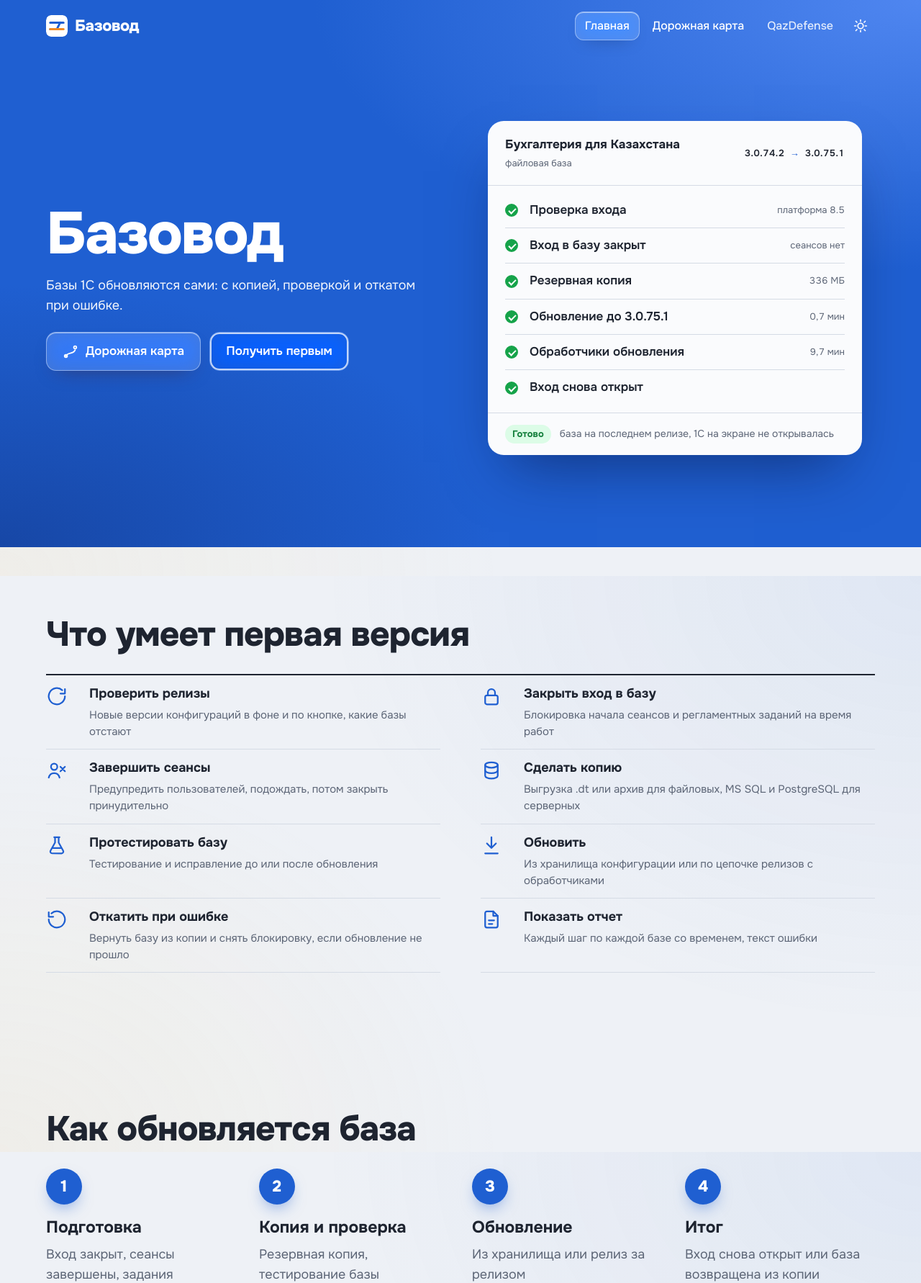
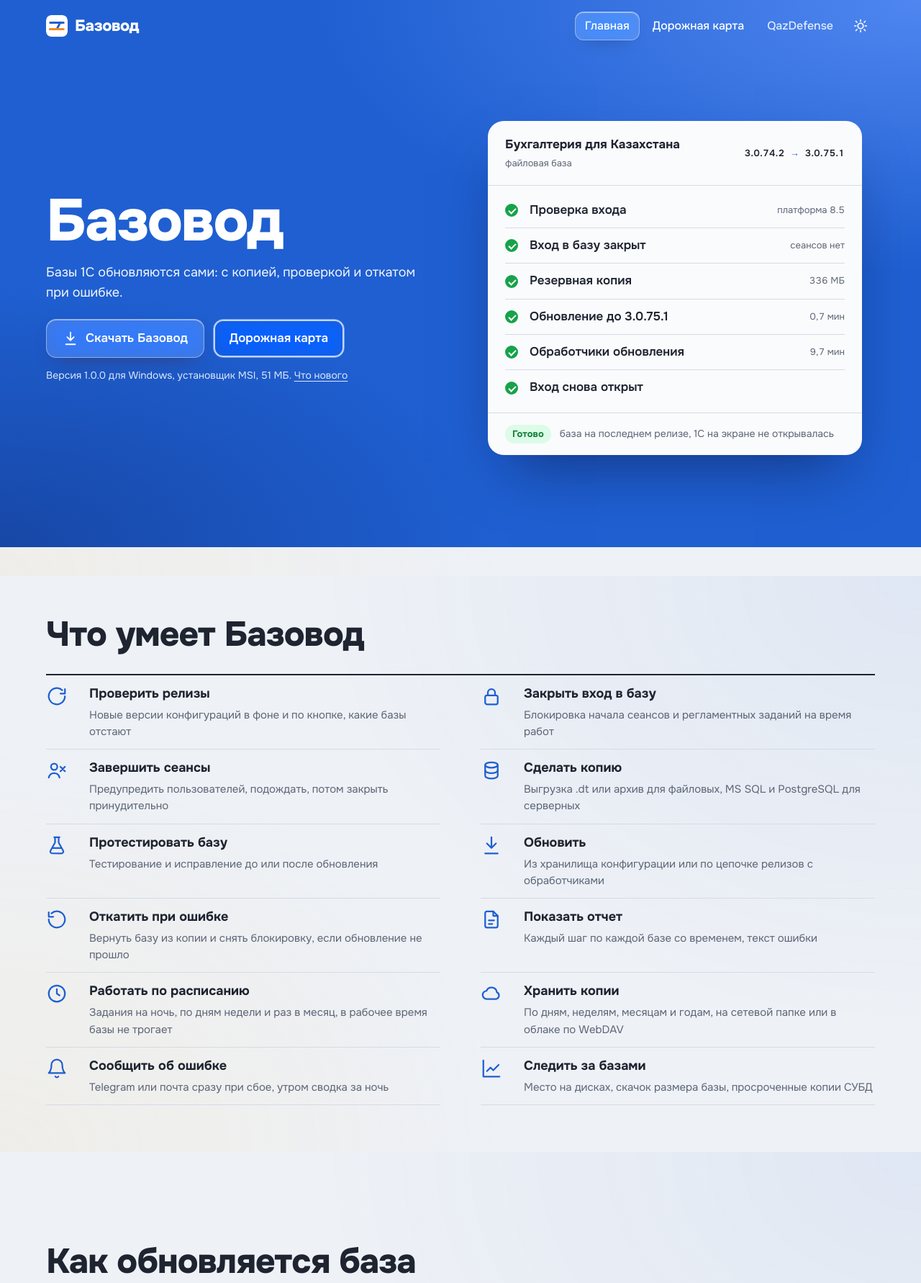
Before and after one commit to qazdefense/qazdefense.github.io, a web app: file public/bazovod/index.html in a window 1280 px wide. Shown: the top 1782 px of the page at 72% size. Run offline with its HTML, style and script files only (its server is not run), Linux system fonts and the light colour scheme.

Commit message:
Базовод 1.0.0: скачивание с сайта, карта после выпуска

```diff
--- a/public/bazovod/assets/site.css
+++ b/public/bazovod/assets/site.css
@@ -1396,3 +1396,6 @@ html.i18n-wait body, html.lang-fade body { opacity: 0; }
 @keyframes rcspin { to { transform: rotate(360deg); } }
 @media (max-width: 900px) { .runcard { margin-bottom: 48px; } }
 @media (max-width: 480px) { .rc-head { flex-direction: column; align-items: flex-start; } .rc-steps, .rc-head, .rc-foot { padding-left: 18px; padding-right: 18px; } }
+
+.hero-text .ver { margin: 14px 0 0; font-size: 14px; opacity: .85; }
+.hero-text .ver a { color: inherit; text-underline-offset: 3px; }
--- a/public/bazovod/index.html
+++ b/public/bazovod/index.html
@@ -13,7 +13,7 @@
 <link rel="preconnect" href="https://fonts.googleapis.com">
 <link rel="preconnect" href="https://fonts.gstatic.com" crossorigin>
 <link rel="stylesheet" href="https://fonts.googleapis.com/css2?family=Onest:wght@400;500;600;700;800&display=swap">
-<link rel="stylesheet" href="assets/site.css?v=1">
+<link rel="stylesheet" href="assets/site.css?v=2">
 <script>try{var t=localStorage.getItem("theme");if(t)document.documentElement.dataset.theme=t}catch(e){}</script>
 </head>
 <body class="page-flow">
@@ -37,12 +37,13 @@
         <h1>Базовод</h1>
         <p class="lead">Базы 1С обновляются сами: с копией, проверкой и откатом при ошибке.</p>
         <div class="stores">
-          <a class="store" href="roadmap.html">
-            <svg viewBox="0 0 24 24" aria-hidden="true"><g fill="none" stroke="currentColor" stroke-width="2" stroke-linecap="round" stroke-linejoin="round"><path d="M5 19c3-6 11-2 14-9"/><circle cx="5" cy="19" r="2"/><circle cx="19" cy="6" r="2"/></g></svg>
-            Дорожная карта
+          <a class="store" href="https://github.com/qazdefense/bazovod-releases/releases/latest/download/Bazovod.msi">
+            <svg viewBox="0 0 24 24" aria-hidden="true"><path d="M12 3v12M7 10l5 5 5-5M5 21h14" fill="none" stroke="currentColor" stroke-width="2" stroke-linecap="round" stroke-linejoin="round"/></svg>
+            Скачать Базовод
           </a>
-          <a class="store ghost" href="/contacts#form">Получить первым</a>
+          <a class="store ghost" href="roadmap.html">Дорожная карта</a>
         </div>
+        <p class="ver">Версия 1.0.0 для Windows, установщик MSI, 51 МБ. <a href="https://github.com/qazdefense/bazovod-releases/releases/latest">Что нового</a></p>
       </div>
       <figure class="runcard" aria-label="Как Базовод обновляет одну базу: шаги по порядку">
         <div class="rc-head">
@@ -64,7 +65,7 @@
 
   <section class="flow-block reveal" id="features">
     <div class="wrap">
-      <h2>Что умеет первая версия</h2>
+      <h2>Что умеет Базовод</h2>
       <div class="tasks">
         <div class="task">
           <svg viewBox="0 0 24 24" fill="none" stroke="currentColor" stroke-width="1.8" stroke-linecap="round" stroke-linejoin="round" aria-hidden="true"><path d="M21 12a9 9 0 1 1-3-6.7"/><path d="M21 4v5h-5"/></svg>
@@ -98,6 +99,22 @@
           <svg viewBox="0 0 24 24" fill="none" stroke="currentColor" stroke-width="1.8" stroke-linecap="round" stroke-linejoin="round" aria-hidden="true"><path d="M14 3H7a2 2 0 0 0-2 2v14a2 2 0 0 0 2 2h10a2 2 0 0 0 2-2V8z"/><path d="M14 3v5h5M9 13h6M9 17h4"/></svg>
           <div><h3>Показать отчет</h3><p>Каждый шаг по каждой базе со временем, текст ошибки</p></div>
         </div>
+        <div class="task">
+          <svg viewBox="0 0 24 24" fill="none" stroke="currentColor" stroke-width="1.8" stroke-linecap="round" stroke-linejoin="round" aria-hidden="true"><circle cx="12" cy="12" r="9"/><path d="M12 7v5l3 2"/></svg>
+          <div><h3>Работать по расписанию</h3><p>Задания на ночь, по дням недели и раз в месяц, в рабочее время базы не трогает</p></div>
+        </div>
+        <div class="task">
+          <svg viewBox="0 0 24 24" fill="none" stroke="currentColor" stroke-width="1.8" stroke-linecap="round" stroke-linejoin="round" aria-hidden="true"><path d="M7 18a4.5 4.5 0 0 1-.5-9 6 6 0 0 1 11.5 1.5A4 4 0 0 1 17.5 18z"/></svg>
+          <div><h3>Хранить копии</h3><p>По дням, неделям, месяцам и годам, на сетевой папке или в облаке по WebDAV</p></div>
+        </div>
+        <div class="task">
+          <svg viewBox="0 0 24 24" fill="none" stroke="currentColor" stroke-width="1.8" stroke-linecap="round" stroke-linejoin="round" aria-hidden="true"><path d="M18 8a6 6 0 0 0-12 0c0 7-3 9-3 9h18s-3-2-3-9"/><path d="M13.7 21a2 2 0 0 1-3.4 0"/></svg>
+          <div><h3>Сообщить об ошибке</h3><p>Telegram или почта сразу при сбое, утром сводка за ночь</p></div>
+        </div>
+        <div class="task">
+          <svg viewBox="0 0 24 24" fill="none" stroke="currentColor" stroke-width="1.8" stroke-linecap="round" stroke-linejoin="round" aria-hidden="true"><path d="M3 3v18h18"/><path d="M7 15l4-4 3 3 6-6"/></svg>
+          <div><h3>Следить за базами</h3><p>Место на дисках, скачок размера базы, просроченные копии СУБД</p></div>
+        </div>
       </div>
     </div>
   </section>
@@ -127,16 +144,16 @@
   <section class="flow-block band finale reveal" id="end">
     <div class="wrap finale-grid">
       <div class="finale-text">
-        <h2>Получить первым</h2>
+        <h2>Установить</h2>
         <ol class="finale-steps">
-          <li><span class="fi"><svg viewBox="0 0 24 24" fill="none" stroke="currentColor" stroke-width="2" stroke-linecap="round" stroke-linejoin="round" aria-hidden="true"><path d="M4 6h16v12H4z"/><path d="M4 7l8 6 8-6"/></svg></span><div><b>Оставьте контакты</b><span>Форма на сайте QazDefense</span></div></li>
-          <li><span class="fi"><svg viewBox="0 0 24 24" fill="none" stroke="currentColor" stroke-width="2" stroke-linecap="round" stroke-linejoin="round" aria-hidden="true"><path d="M12 3v12M7 10l5 5 5-5M5 21h14"/></svg></span><div><b>Получите первую версию</b><span>Когда закроем этап 0.2</span></div></li>
-          <li><span class="fi"><svg viewBox="0 0 24 24" fill="none" stroke="currentColor" stroke-width="2" stroke-linecap="round" stroke-linejoin="round" aria-hidden="true"><circle cx="12" cy="12" r="3"/><path d="M19.4 15a1.7 1.7 0 0 0 .3 1.8l.1.1a2 2 0 1 1-2.8 2.8l-.1-.1a1.7 1.7 0 0 0-1.8-.3 1.7 1.7 0 0 0-1 1.5V21a2 2 0 1 1-4 0v-.1a1.7 1.7 0 0 0-1.1-1.5 1.7 1.7 0 0 0-1.8.3l-.1.1a2 2 0 1 1-2.8-2.8l.1-.1a1.7 1.7 0 0 0 .3-1.8 1.7 1.7 0 0 0-1.5-1H3a2 2 0 1 1 0-4h.1a1.7 1.7 0 0 0 1.5-1.1 1.7 1.7 0 0 0-.3-1.8l-.1-.1a2 2 0 1 1 2.8-2.8l.1.1a1.7 1.7 0 0 0 1.8.3H9a1.7 1.7 0 0 0 1-1.5V3a2 2 0 1 1 4 0v.1a1.7 1.7 0 0 0 1 1.5 1.7 1.7 0 0 0 1.8-.3l.1-.1a2 2 0 1 1 2.8 2.8l-.1.1a1.7 1.7 0 0 0-.3 1.8V9a1.7 1.7 0 0 0 1.5 1H21a2 2 0 1 1 0 4h-.1a1.7 1.7 0 0 0-1.5 1z"/></svg></span><div><b>Настроим вместе</b><span>Базы, учетные записи, расписание</span></div></li>
+          <li><span class="fi"><svg viewBox="0 0 24 24" fill="none" stroke="currentColor" stroke-width="2" stroke-linecap="round" stroke-linejoin="round" aria-hidden="true"><path d="M12 3v12M7 10l5 5 5-5M5 21h14"/></svg></span><div><b>Скачайте установщик</b><span>Bazovod.msi, версия 1.0.0</span></div></li>
+          <li><span class="fi"><svg viewBox="0 0 24 24" fill="none" stroke="currentColor" stroke-width="2" stroke-linecap="round" stroke-linejoin="round" aria-hidden="true"><rect x="3" y="4" width="18" height="14" rx="2"/><path d="M10 8.5v5l4-2.5z"/></svg></span><div><b>Запустите его</b><span>Базовод встанет службой Windows и откроет окно</span></div></li>
+          <li><span class="fi"><svg viewBox="0 0 24 24" fill="none" stroke="currentColor" stroke-width="2" stroke-linecap="round" stroke-linejoin="round" aria-hidden="true"><circle cx="12" cy="12" r="3"/><path d="M19.4 15a1.7 1.7 0 0 0 .3 1.8l.1.1a2 2 0 1 1-2.8 2.8l-.1-.1a1.7 1.7 0 0 0-1.8-.3 1.7 1.7 0 0 0-1 1.5V21a2 2 0 1 1-4 0v-.1a1.7 1.7 0 0 0-1.1-1.5 1.7 1.7 0 0 0-1.8.3l-.1.1a2 2 0 1 1-2.8-2.8l.1-.1a1.7 1.7 0 0 0 .3-1.8 1.7 1.7 0 0 0-1.5-1H3a2 2 0 1 1 0-4h.1a1.7 1.7 0 0 0 1.5-1.1 1.7 1.7 0 0 0-.3-1.8l-.1-.1a2 2 0 1 1 2.8-2.8l.1.1a1.7 1.7 0 0 0 1.8.3H9a1.7 1.7 0 0 0 1-1.5V3a2 2 0 1 1 4 0v.1a1.7 1.7 0 0 0 1 1.5 1.7 1.7 0 0 0 1.8-.3l.1-.1a2 2 0 1 1 2.8 2.8l-.1.1a1.7 1.7 0 0 0-.3 1.8V9a1.7 1.7 0 0 0 1.5 1H21a2 2 0 1 1 0 4h-.1a1.7 1.7 0 0 0-1.5 1z"/></svg></span><div><b>Настройте</b><span>Базы, логин ИТС, расписание. Поможем, если оставите заявку</span></div></li>
         </ol>
       </div>
       <div class="cta-row">
-        <a class="store" href="/contacts#form">Оставить заявку</a>
-        <a class="store ghost" href="roadmap.html">Дорожная карта</a>
+        <a class="store" href="https://github.com/qazdefense/bazovod-releases/releases/latest/download/Bazovod.msi"><svg viewBox="0 0 24 24" aria-hidden="true"><path d="M12 3v12M7 10l5 5 5-5M5 21h14" fill="none" stroke="currentColor" stroke-width="2" stroke-linecap="round" stroke-linejoin="round"/></svg> Скачать Базовод</a>
+        <a class="store ghost" href="/contacts#form">Помочь с настройкой</a>
       </div>
     </div>
   </section>
```
Also changed, not shown: public/bazovod/assets/roadmap.json (+41 -27 lines).
